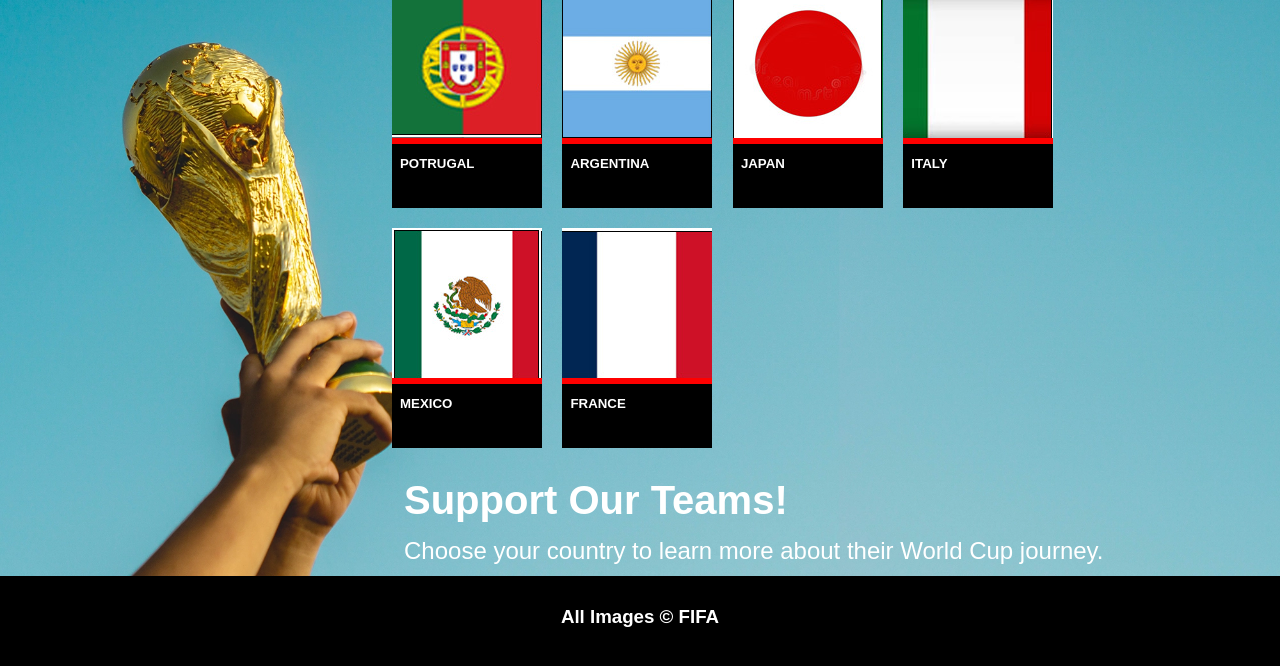
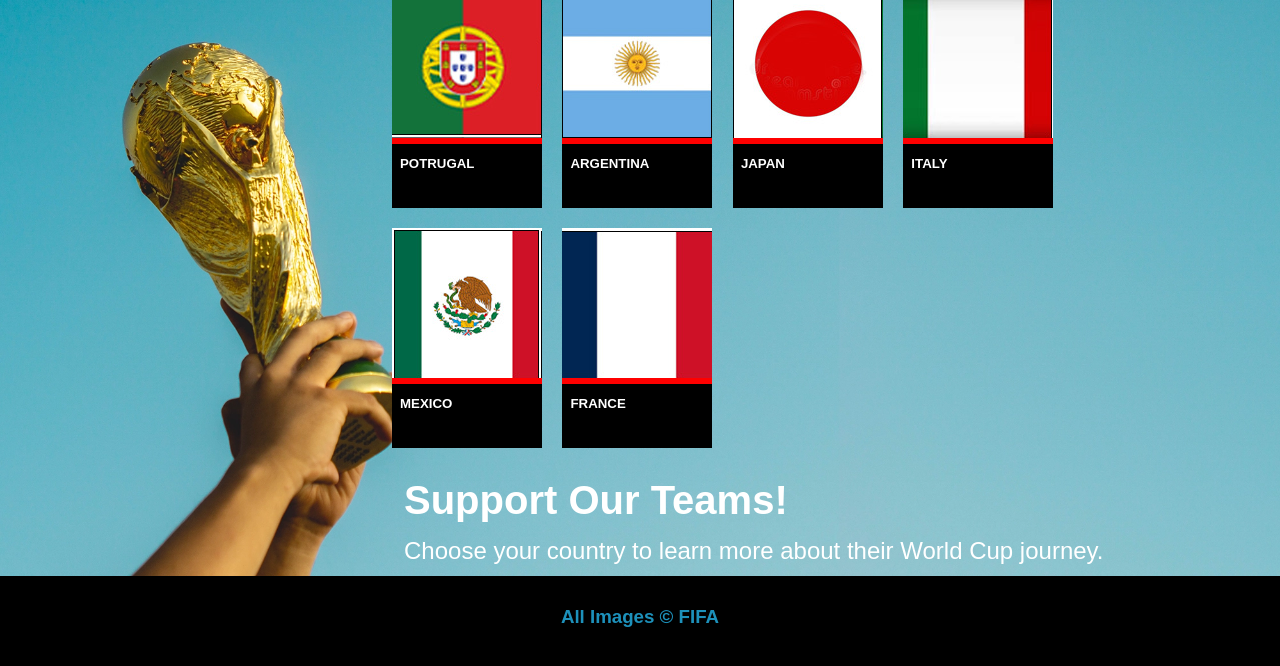
Before and after one commit to salwan333/fifa_final_lab_salwan, a plain HTML site: page index.html in a window 1280 px wide. Shown: the part 144-810 px from the top of the page. Drawn offline with Linux system fonts and the light colour scheme.

Commit message:
changed footer text colour

```diff
--- a/css/main.css
+++ b/css/main.css
@@ -96,7 +96,7 @@ article p {
 
 /* footer rules here */
 footer {
-  color: white;
+  color: rgb(29, 145, 187);
   padding: 20px 0;
   text-align: center;
 }
```
